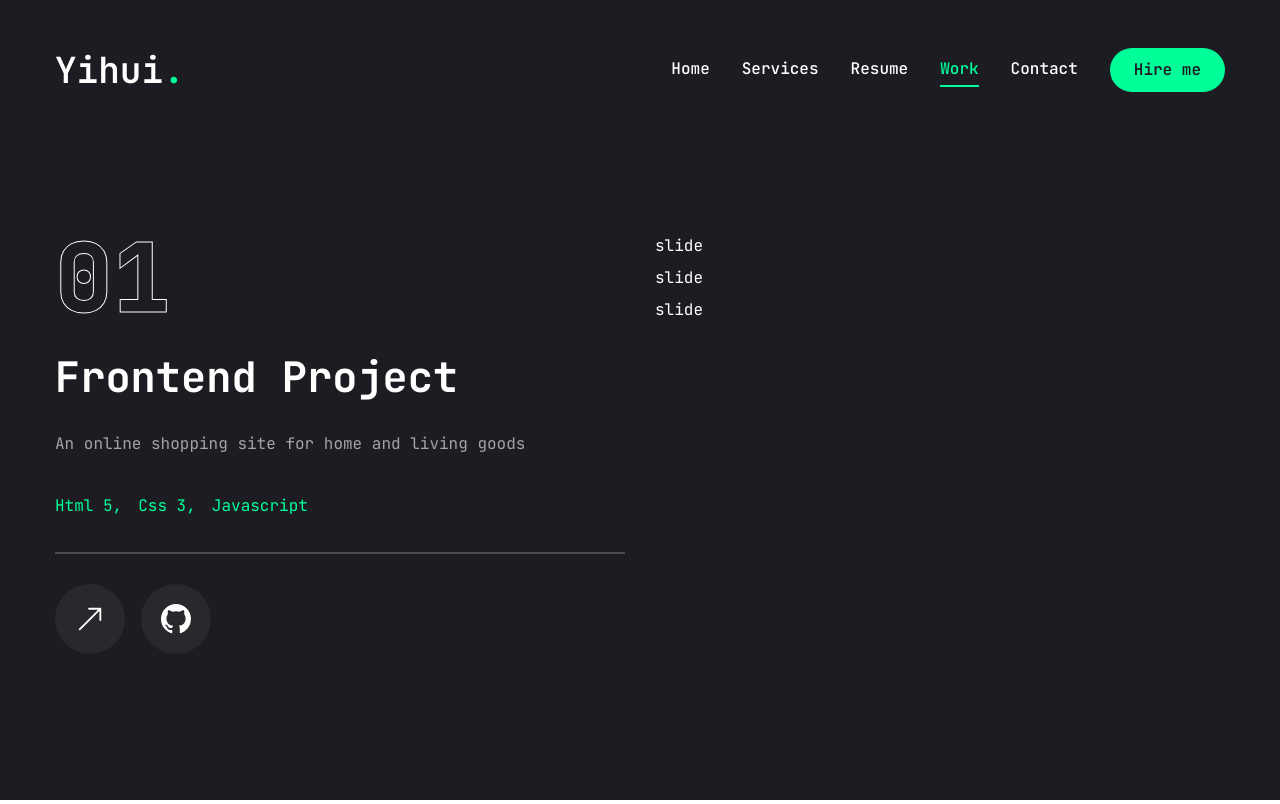
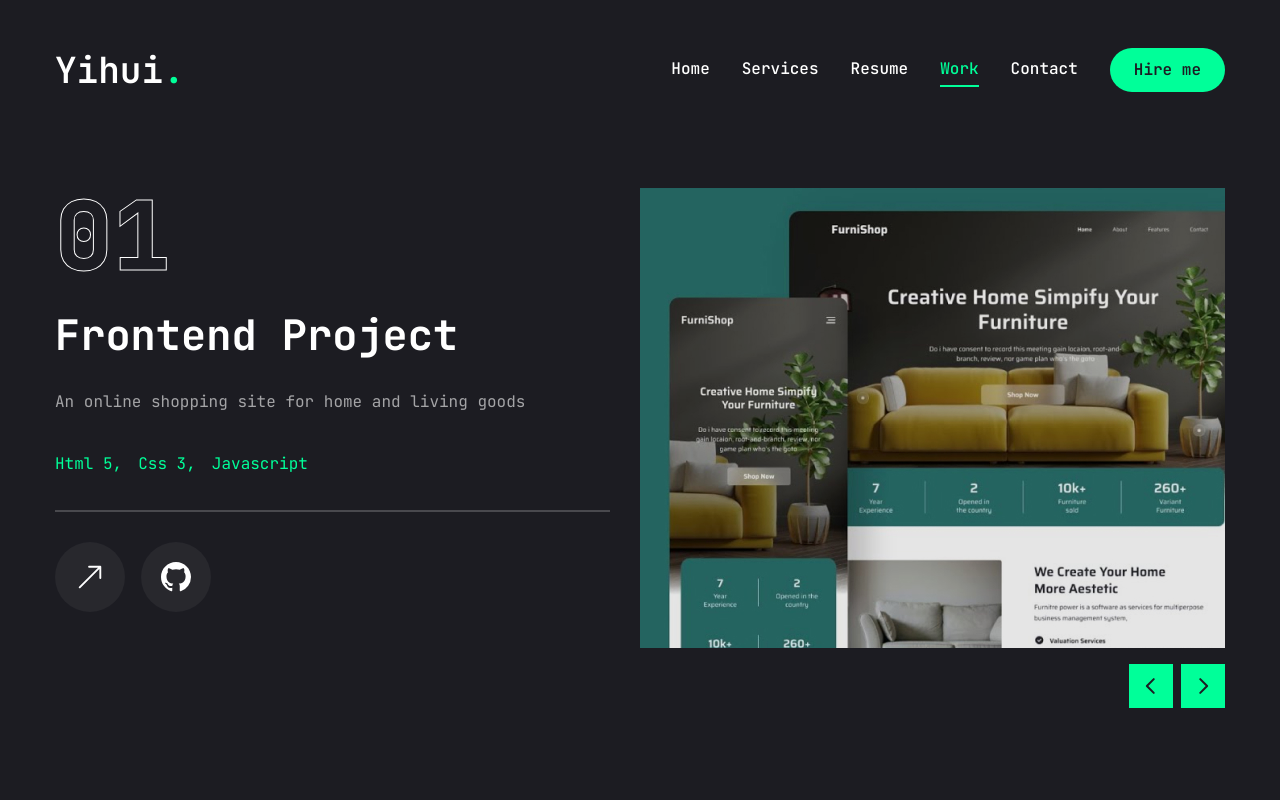
Before and after one commit to DeepEnd007/yihui-portfolio, a Next.js app: page /work in a window 1280 px wide. Built offline with nearby package versions, Linux system fonts and the light colour scheme.

Commit message:
complete projects presentation page

```diff
--- a/app/work/page.jsx
+++ b/app/work/page.jsx
@@ -2,7 +2,7 @@
 import { motion } from "framer-motion";
 import React, { useState } from "react";
 import { Swiper, SwiperSlide } from "swiper/react";
-// import "swiper.css";
+import "swiper/css";
 import { BsArrowUpRight, BsGithub } from "react-icons/bs";
 import {
   Tooltip,
@@ -12,6 +12,7 @@
 } from "@radix-ui/react-tooltip";
 import Link from "next/link";
 import Image from "next/image";
+import WorkSliderBtns from "@/components/WorkSliderBtns";
 
 const projects = [
   {
@@ -53,10 +54,20 @@
 
 const Work = () => {
   const [project, setProject] = useState(projects[0]);
+  const handleSlideChange = (swiper) => {
+    // get current slide index
+    const currentIndex = swiper.activeIndex;
+    // update project state based on current slide index
+    setProject(projects[currentIndex]);
+  };
+
   return (
     <motion.section
       initial={{ opacity: 0 }}
-      animate={{ opacity: 1 }}
+      animate={{
+        opacity: 1,
+        transition: { delay: 2.4, duration: 0.4, ease: "easeIn" },
+      }}
       className="min-h-[80vh] flex flex-col justify-center py-12 xl:px-0"
     >
       <div className="container mx-auto">
@@ -123,10 +134,36 @@
             </div>
           </div>
           <div className="w-full xl:w-[50%]">
-            <Swiper>
+            <Swiper
+              spaceBetween={30}
+              slidesPreview={1}
+              className="xl:h-[520px] mb-12"
+              onSlideChange={handleSlideChange}
+            >
               {projects.map((project, index) => {
-                return <SwiperSlide key={index}>slide</SwiperSlide>;
+                return (
+                  <SwiperSlide key={index} className="w-full">
+                    <div className="h-[460px] relative group flex justify-center items-center bg-pink-50/20">
+                      {/* overlay */}
+                      <div className="absolute top-0 bottom-0 w-full h-full bg-black/10 z-10"></div>
+                      {/* image */}
+                      <div className="relative w-full h-full">
+                        <Image
+                          src={project.image}
+                          fill
+                          className="object-cover"
+                          alt=""
+                        />
+                      </div>
+                    </div>
+                  </SwiperSlide>
+                );
               })}
+              {/* slider buttons */}
+              <WorkSliderBtns
+                containerStyles="flex gap-2 absolute right-0 bottom-[calc(50%_-_22px)] xl:bottom-0 z-20 w-full justify-between xl:w-max xl:justify-none"
+                btnStyles="bg-accent hover:bg-accent-hover text-primary text-[22px] w-[44px] h-[44px] flex justify-center items-center transition-all"
+              />
             </Swiper>
           </div>
         </div>
--- /dev/null
+++ b/components/WorkSliderBtns.jsx
@@ -0,0 +1,25 @@
+"use client";
+import { useSwiper } from "swiper/react";
+import { PiCaretLeftBold, PiCaretRightBold } from "react-icons/pi";
+
+const WorkSliderBtns = ({ containerStyles, btnStyles, iconsStyles }) => {
+  const swiper = useSwiper();
+  return (
+    <div className={containerStyles}>
+      <button className={btnStyles}>
+        <PiCaretLeftBold
+          className={iconsStyles}
+          onClick={() => swiper.slidePrev()}
+        />
+      </button>
+      <button className={btnStyles}>
+        <PiCaretRightBold
+          className={iconsStyles}
+          onClick={() => swiper.slideNext()}
+        />
+      </button>
+  </div>
+  );
+};
+
+export default WorkSliderBtns;
```
